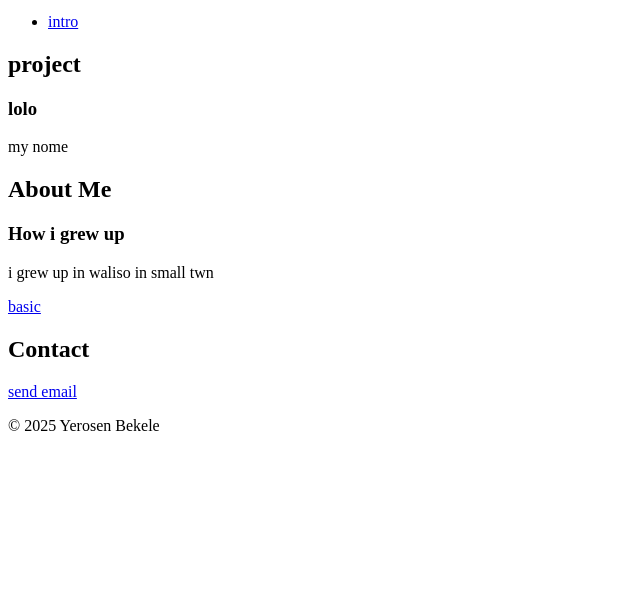
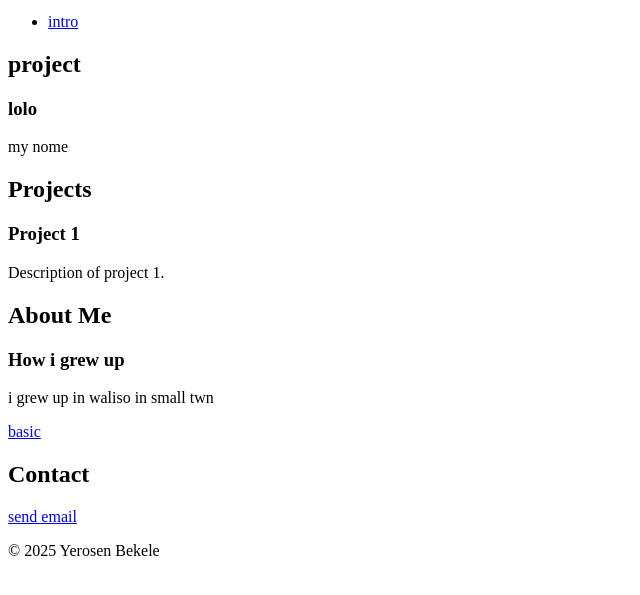
Before and after one commit to YerosanB16/My_First_Portfolio, a plain HTML site: page portfolio/index.html in a window 1280 px wide. Shown: the part 101-696 px from the top of the page, without its empty margins (0-640 px from the left). Drawn offline with Linux system fonts and the light colour scheme.

Commit message:
I am all set

```diff
--- a/portfolio/index.html
+++ b/portfolio/index.html
@@ -27,6 +27,14 @@
             <a href="index.html" target="_blank" ></a>
           </article>
       </section>
+
+      <section id="projects">
+        <h2>Projects</h2>
+        <article>
+          <h3>Project 1</h3>
+          <p>Description of project 1.</p>
+        </article>
+      </section>
       <section id="about">
         <h2>About Me</h2>
         <article>
@@ -39,7 +47,7 @@
           <a href="../html_basic/base_index.html" target="_blank">basic</a>
         </article>
       </section>
-      <section>
+      <section id="contact">
         <h2>Contact</h2>
         <a href="mailto:yerobeke@gmail.com" target="_blank">send email</a>
       </section>
```
